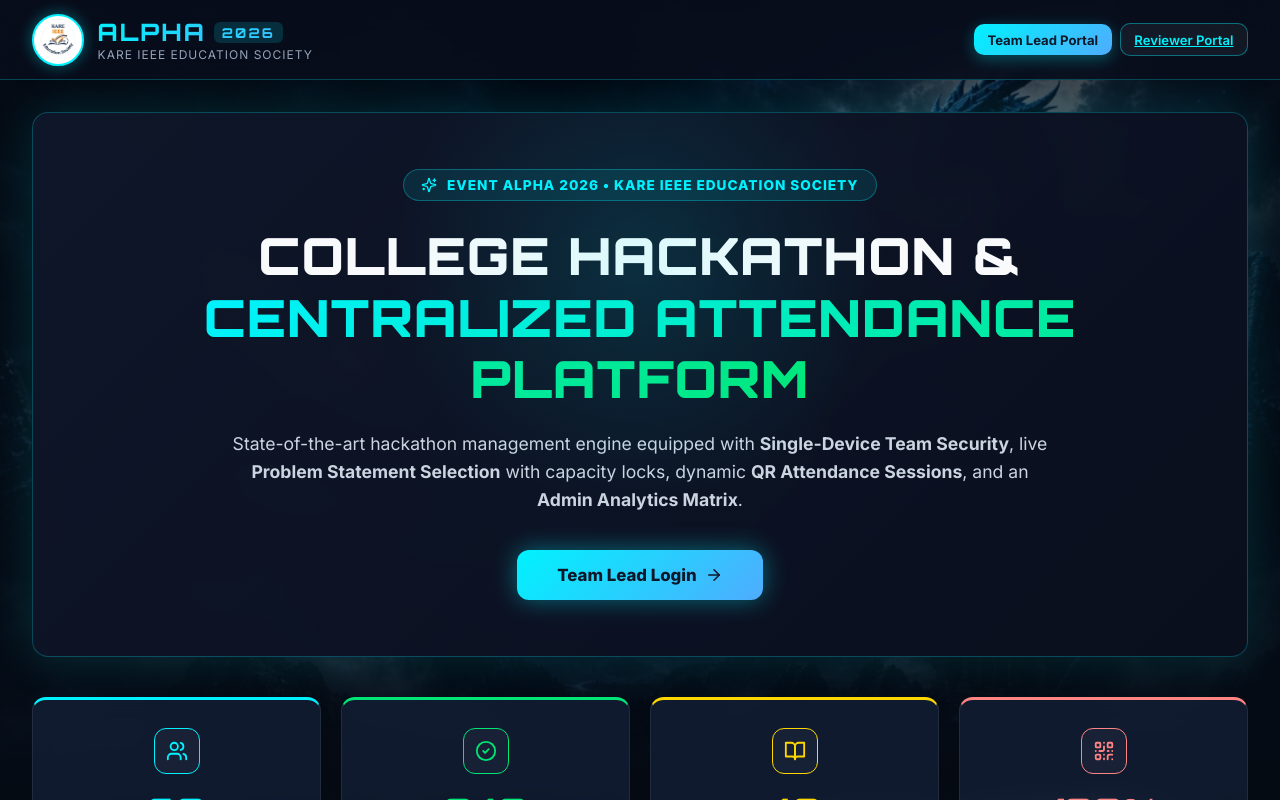
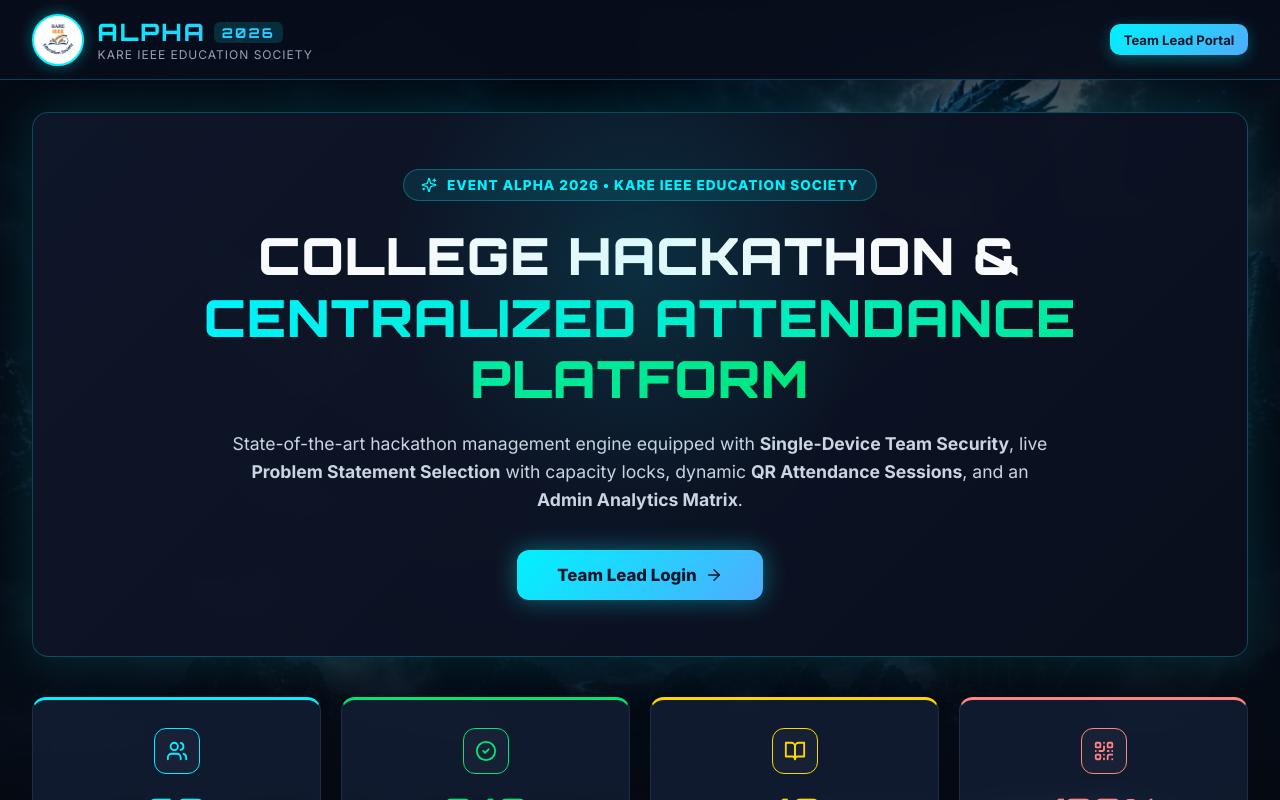
Before and after one commit to prashanthireddy0220-cyber/Problem_Statements, a React (Vite) app in the folder client/: page / in a window 1280 px wide. Shown: the top 800 px of the page. Built offline with nearby package versions, Linux system fonts and the light colour scheme.

Commit message:
fix: remove Reviewer Portal button from header navigation

```diff
--- a/client/src/components/Header.jsx
+++ b/client/src/components/Header.jsx
@@ -91,9 +91,6 @@ export default function Header() {
               <Link to="/team-lead/login" className="btn-alpha-cyan" style={{ padding: '0.45rem 0.85rem', fontSize: '0.82rem' }}>
                 Team Lead Portal
               </Link>
-              <Link to="/reviewer/login" className="btn-alpha-outline" style={{ padding: '0.45rem 0.85rem', fontSize: '0.82rem', borderColor: 'rgba(0, 242, 254, 0.4)', color: '#00F2FE' }}>
-                Reviewer Portal
-              </Link>
             </div>
           )}
         </div>
```
